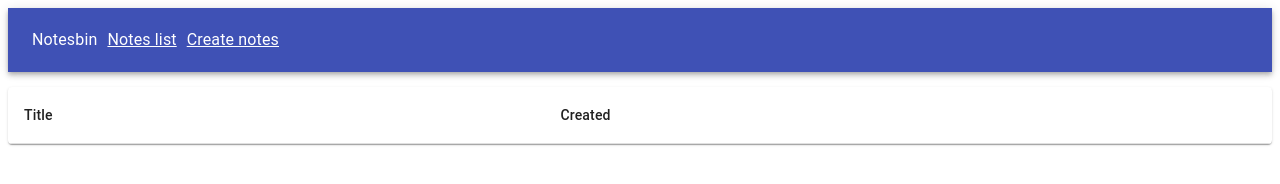
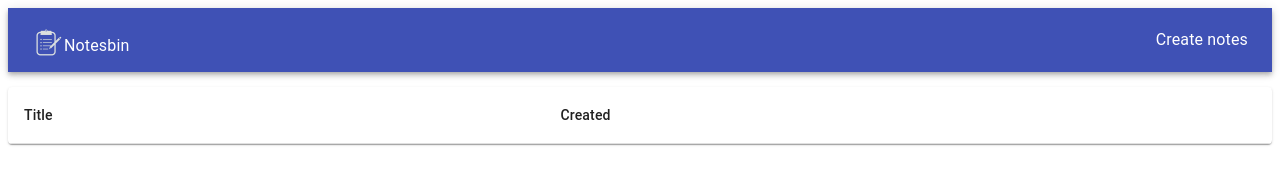
Before and after one commit to Mental-NV/React, a React app in the folder notesbin/: page / in a window 1280 px wide. Built offline with nearby package versions, Linux system fonts and the light colour scheme.

Commit message:
Logo and app bar UI design

```diff
--- a/notesbin/public/index.html
+++ b/notesbin/public/index.html
@@ -24,7 +24,7 @@
       work correctly both with client-side routing and a non-root public URL.
       Learn how to configure a non-root public URL by running `npm run build`.
     -->
-    <title>React App</title>
+    <title>NotesBin</title>
   </head>
   <body>
     <noscript>You need to enable JavaScript to run this app.</noscript>
--- /dev/null
+++ b/notesbin/src/components/navbar.css
@@ -0,0 +1,30 @@
+.nav {
+    margin-bottom: 15px;
+}
+
+.nav .logo {
+    display: inline-block;
+    margin-top: 4px;
+}
+
+.nav .logo img {
+    vertical-align: middle;
+}
+
+.nav .logo span {
+    display: inline-block;
+    vertical-align: bottom;
+}
+
+.nav .navlink {
+    color: white;
+}
+
+.nav .logo a.logolink:hover {
+    text-decoration: none;
+}
+
+.nav .buttons {
+    margin-left: auto;
+    margin-right: 0px;
+}
--- a/notesbin/src/components/navbar.js
+++ b/notesbin/src/components/navbar.js
@@ -6,34 +6,29 @@ import Typography from '@material-ui/core/Typography';
 import Link from '@material-ui/core/Link';
 import { Link as RouterLink } from 'react-router-dom';
 
-import { styled } from '@material-ui/core/styles';
-
-const NavLink = styled(Link)({
-    color: 'white',
-    marginLeft: '10px',
-});
-
-const StyledAppBar = styled(AppBar)({
-    marginBottom: '15px',
-});
+import './navbar.css';
 
 const NavBar = () => {
     return (
-        <StyledAppBar position="static">
+        <AppBar className='nav' position="static">
             <Toolbar>
-                <Typography variat="title" color="inherit">
-                    Notesbin
-                </Typography>
-                <Typography>
-                    <NavLink component={RouterLink} to="/" >
-                        Notes list
-                    </NavLink>
-                    <NavLink component={RouterLink} to="/create" >
-                        Create notes
-                    </NavLink>
-                </Typography>
+                <div className='logo'>
+                    <Typography>
+                        <Link className='logolink navlink' component={RouterLink} to="/" >
+                            <img src='logo32.png' alt='Notesbin' title='Notesbin' />
+                            <span>Notesbin</span>
+                        </Link>
+                    </Typography>
+                </div>
+                <div className='buttons'>
+                    <Typography>
+                        <Link className='navlink' component={RouterLink} to="/create" >
+                            Create notes
+                        </Link>
+                    </Typography>
+                </div>
             </Toolbar>
-        </StyledAppBar>
+        </AppBar>
     );
 }
 
```
Also changed, not shown: notesbin/public/favicon.ico, notesbin/public/logo192.png (deleted), notesbin/public/logo32.png (added), notesbin/public/logo512.png, notesbin/public/logo64.png (added), notesbin/public/manifest.json.
